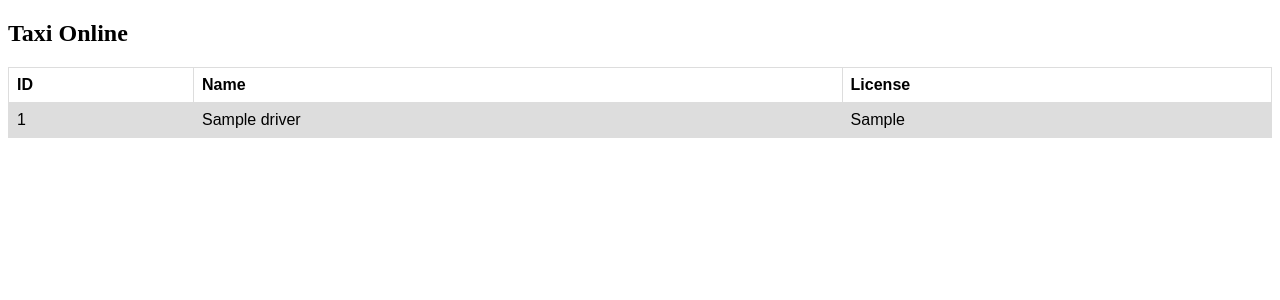
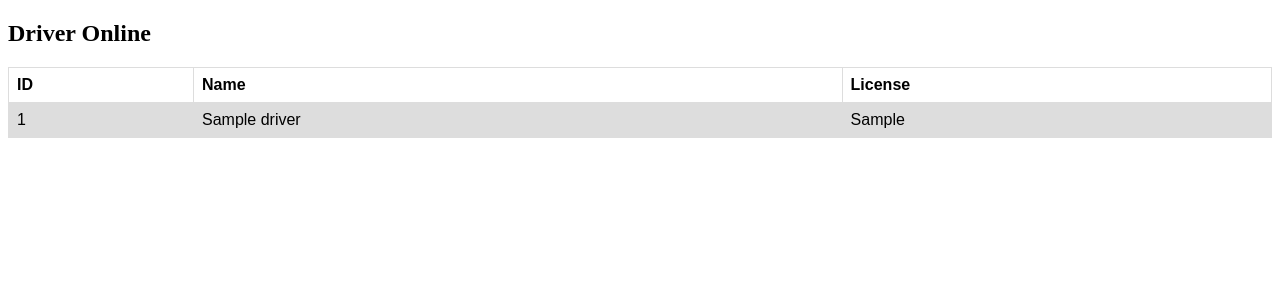
Before and after one commit to rizkyyusfian/isaubaya, a PHP site: page / in a window 1280 px wide. Shown: the top 300 px of the page. Run offline with PHP 8.4, Linux system fonts and the light colour scheme; tables that the repository leaves empty or names only in its code hold one stand-in row (values such as "Sample post").

Commit message:
saya coba commit

```diff
--- a/index.php
+++ b/index.php
@@ -26,7 +26,7 @@ require_once("database.php");
 ?>
 <body>
 
-  <h2>Taxi Online</h2>
+  <h2>Driver Online</h2>
 
   <table>
     <tr>
```
